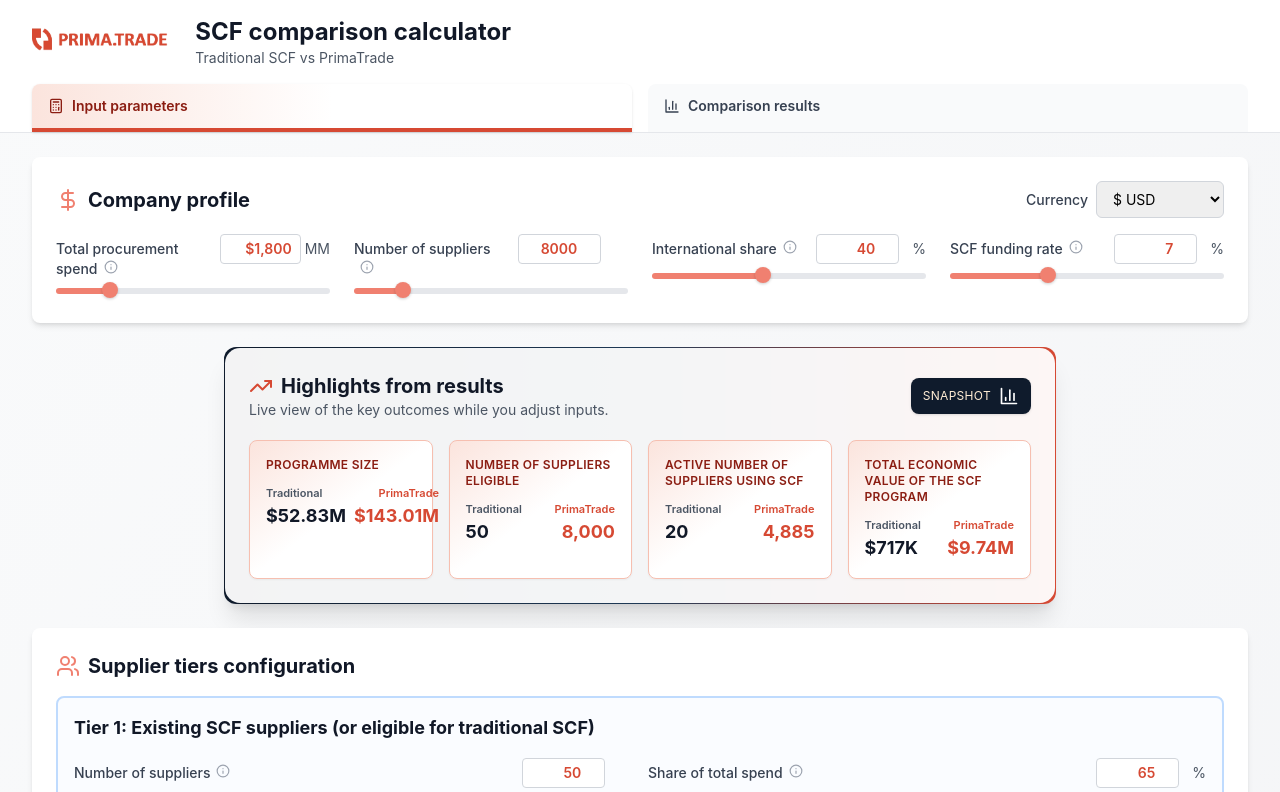
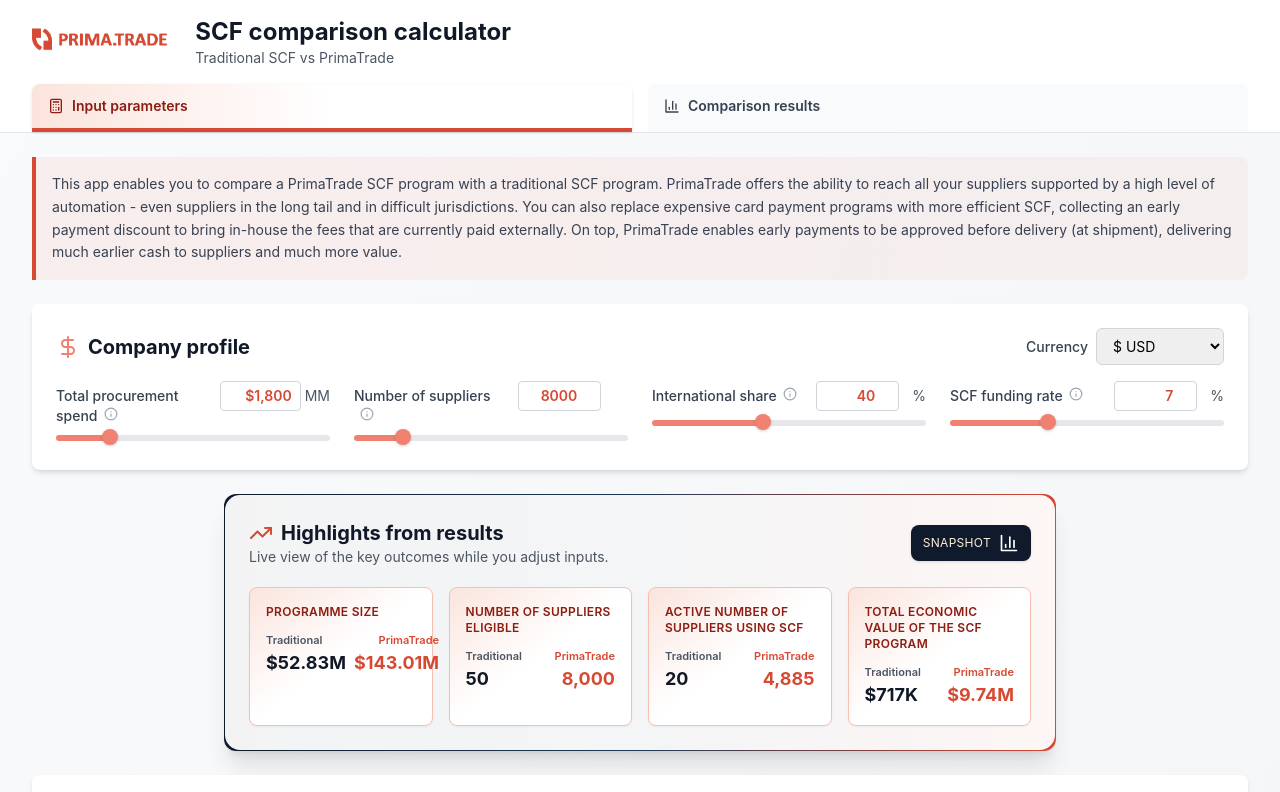
Before and after one commit to tim-1965/scfcompare, a React (Vite) app: page / in a window 1280 px wide. Shown: the top 792 px of the page. Built offline with nearby package versions, Linux system fonts and the light colour scheme.

Commit message:
Add files via upload

```diff
--- a/src/SCFComparison.jsx
+++ b/src/SCFComparison.jsx
@@ -564,6 +564,13 @@
 
       {/* Main Content */}
       <div className="max-w-[1800px] mx-auto px-4 sm:px-6 lg:px-8 py-6">
+        {/* Explanatory Text Box */}
+        <div className="bg-gradient-to-r from-[#F08070]/10 to-[#D64933]/5 border-l-4 border-[#D64933] rounded-r-lg p-4 mb-6">
+          <p className="text-sm text-gray-700 leading-relaxed">
+            This app enables you to compare a PrimaTrade SCF program with a traditional SCF program. PrimaTrade offers the ability to reach all your suppliers supported by a high level of automation - even suppliers in the long tail and in difficult jurisdictions. You can also replace expensive card payment programs with more efficient SCF, collecting an early payment discount to bring in-house the fees that are currently paid externally. On top, PrimaTrade enables early payments to be approved before delivery (at shipment), delivering much earlier cash to suppliers and much more value.
+          </p>
+        </div>
+
         <div className="space-y-6">
           {/* Panel 1: Inputs */}
           {activeView === 'inputs' && (
```
